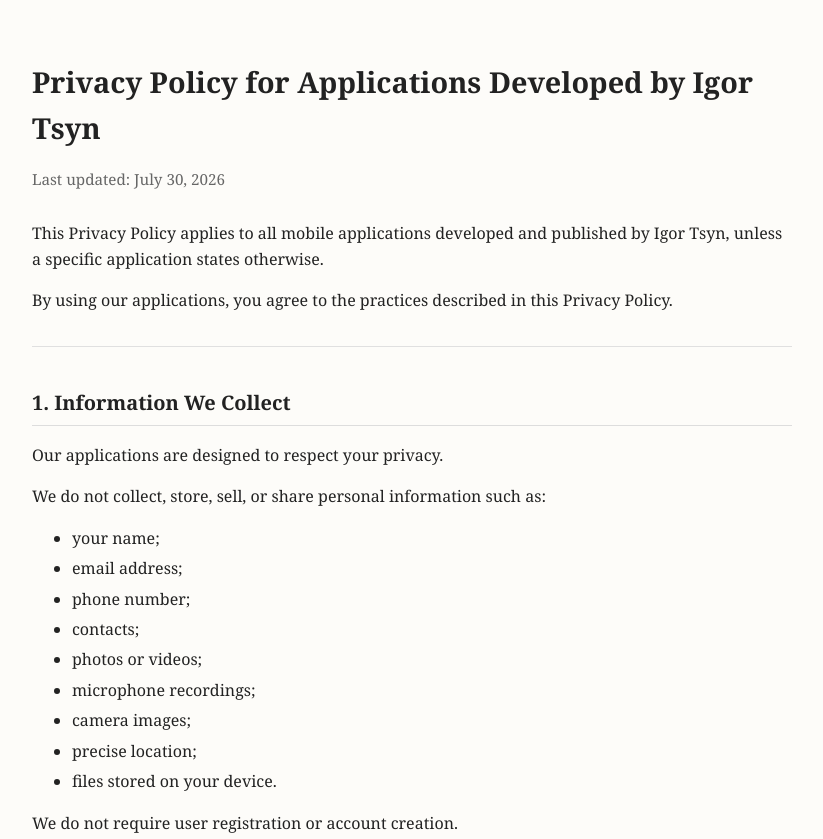
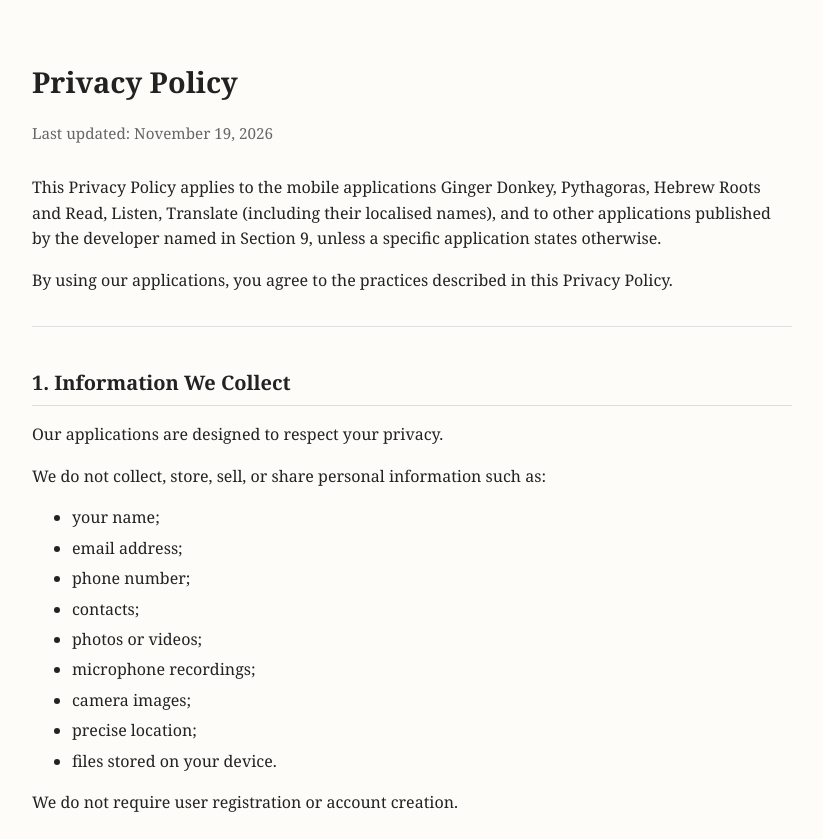
Before and after one commit to IgorTsyn/privacy-policy, a plain HTML site: page index.html in a window 1280 px wide. Shown: the top 839 px of the page, without its empty margins (228-1051 px from the left). Drawn offline with Linux system fonts and the light colour scheme.

Commit message:
Add files via upload

```diff
--- a/index.html
+++ b/index.html
@@ -3,7 +3,7 @@
 <head>
 <meta charset="UTF-8">
 <meta name="viewport" content="width=device-width, initial-scale=1.0">
-<title>Privacy Policy — Igor Tsyn Applications</title>
+<title>Privacy Policy — Applications</title>
 <style>
   body {
     font-family: Georgia, 'Times New Roman', serif;
@@ -52,10 +52,10 @@
 </head>
 <body>
 
-<h1>Privacy Policy for Applications Developed by Igor Tsyn</h1>
-<p class="updated">Last updated: July 30, 2026</p>
+<h1>Privacy Policy</h1>
+<p class="updated">Last updated: November 19, 2026</p>
 
-<p>This Privacy Policy applies to all mobile applications developed and published by Igor Tsyn, unless a specific application states otherwise.</p>
+<p>This Privacy Policy applies to the mobile applications Ginger Donkey, Pythagoras, Hebrew Roots and Read, Listen, Translate (including their localised names), and to other applications published by the developer named in Section 9, unless a specific application states otherwise.</p>
 
 <p>By using our applications, you agree to the practices described in this Privacy Policy.</p>
 
@@ -150,7 +150,7 @@
 </p>
 
 <footer>
-  &copy; 2026 Igor Tsyn. This policy applies to all applications published by this developer unless stated otherwise.
+  &copy; 2026. This policy applies to all applications published by this developer unless stated otherwise.
 </footer>
 
 </body>
```
Also changed, not shown: terms-of-use.html (+2 -2 lines).
